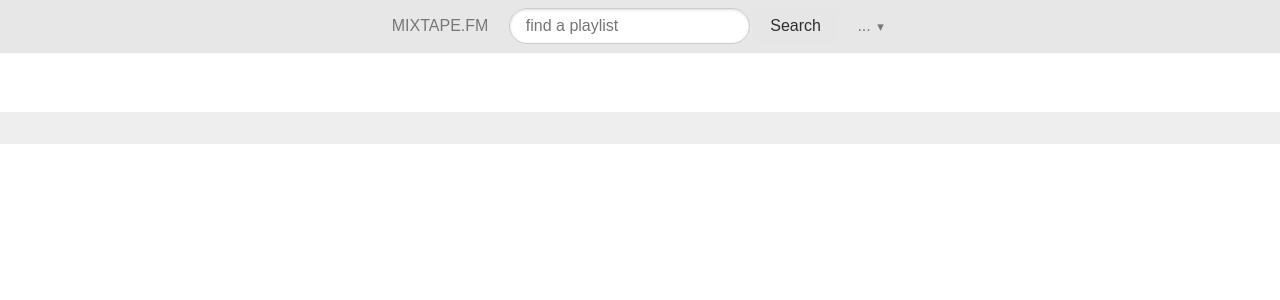
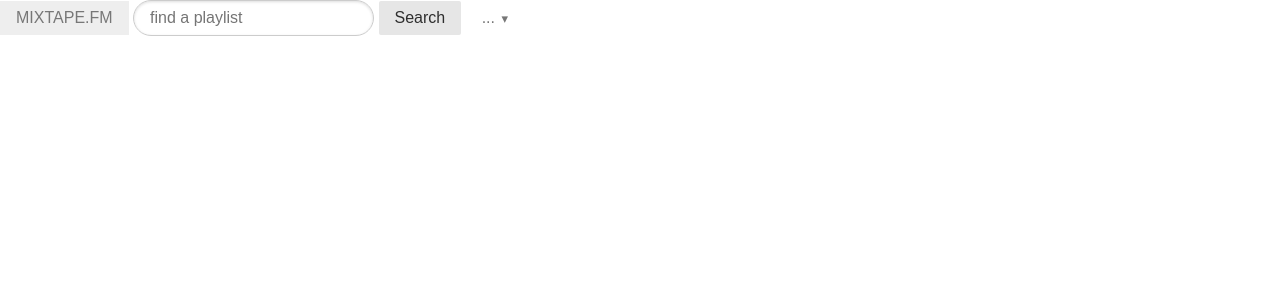
Before and after one commit to csci5117s24/project-1-the-flask-fusion-force, a Flask app: template templates/layout.html in a window 1280 px wide. Shown: the top 300 px of the page. Run offline with Flask 3, Linux system fonts and the light colour scheme; the template is opened without the code that fills it, so the values that code supplies are empty; some libraries are stand-ins or nearby versions.

Commit message:
Fixing conflicts

```diff
--- a/server.py
+++ b/server.py
@@ -11,13 +11,12 @@ redirect_uri = "http://127.0.0.1:5000/callback"
 
 @app.route('/', methods=['GET'])
 def layout():
-  return render_template('layout.html',user_id = 0)
+  return render_template('layout.html.jinja',user_id = 0)
 
 @app.route('/home', methods=['GET'])
 @app.route('/homepage', methods=['GET'])
 def homepage():
-  print(request)
-  return render_template('homepage.html',user_id = 0, playlists = [{'image':'image goes here','name':'playlist name goes here','rating':'rating goes here','tags':['tag1','tag2','tag3']}])
+  return render_template('homepage.html.jinja',user_id = 0, playlists = [{'image':'image goes here','name':'playlist name goes here','rating':'rating goes here','tags':['tag1','tag2','tag3']}])
 
 @app.route('/login', methods=['GET'])
 def login():
@@ -47,7 +46,6 @@ def callback():
 
   base64_bytes = base64.b64encode(credentials_bytes)
   base64_str = base64_bytes.decode("ascii")
-  # print(base64_str)
 
   auth_options = {
           'Content-Type': 'application/x-www-form-urlencoded',
@@ -74,11 +72,6 @@ def callback():
 
   return render_template('layout.html')
 
-# @app.route('/callback', methods=['POST'])
-# def get_playlists():
-#   print(request)
-#   return render_template('layout.html')
-#   return
 '''
 @app.route('/search', methods=['POST'])
 def search():
--- a/static/main.css
+++ /dev/null
@@ -1,55 +0,0 @@
-
-.home-menu {
-    padding: 0.5em;
-    box-shadow: 0 1px 1px rgba(0,0,0, 0.10);
-    text-align: center;
-}
-.home-menu {
-    background: #e7e7e7;
-}
-.pure-menu.pure-menu-fixed {
-    /* Fixed menus normally have a border at the bottom. */
-    border-bottom: none;
-    /* I need a higher z-index here because of the scroll-over effect. */
-    z-index: 4;
-}
-.page-title{
-    margin-top: 7em;
-    padding-left: 2em;
-
-}
-.content{
-    background: #eeeeee;
-    padding: 1em;
-}
-
-.playlist{
-    padding: 2em;
-    background: #cccccc;
-    border-radius: 2em;
-    text-align: center;
-}
-
-.tag{
-    padding: 0.25em;
-    background: #eeeeee;
-    border-radius: 0.5em;
-    text-align: center;
-}
-.playlist-icon{
-    border-style: solid;
-    background: #ffffff;
-    border-color: #000000;
-    border-radius: 1em;
-    text-align: center;
-    padding: 2em;
-
-}
-.playlist-name{
-    padding: 1em;
-
-}
-.playlist-rating{
-    padding: 1em;
-
-}
```
Also changed, not shown: templates/homepage.html (+6 -2 lines).
